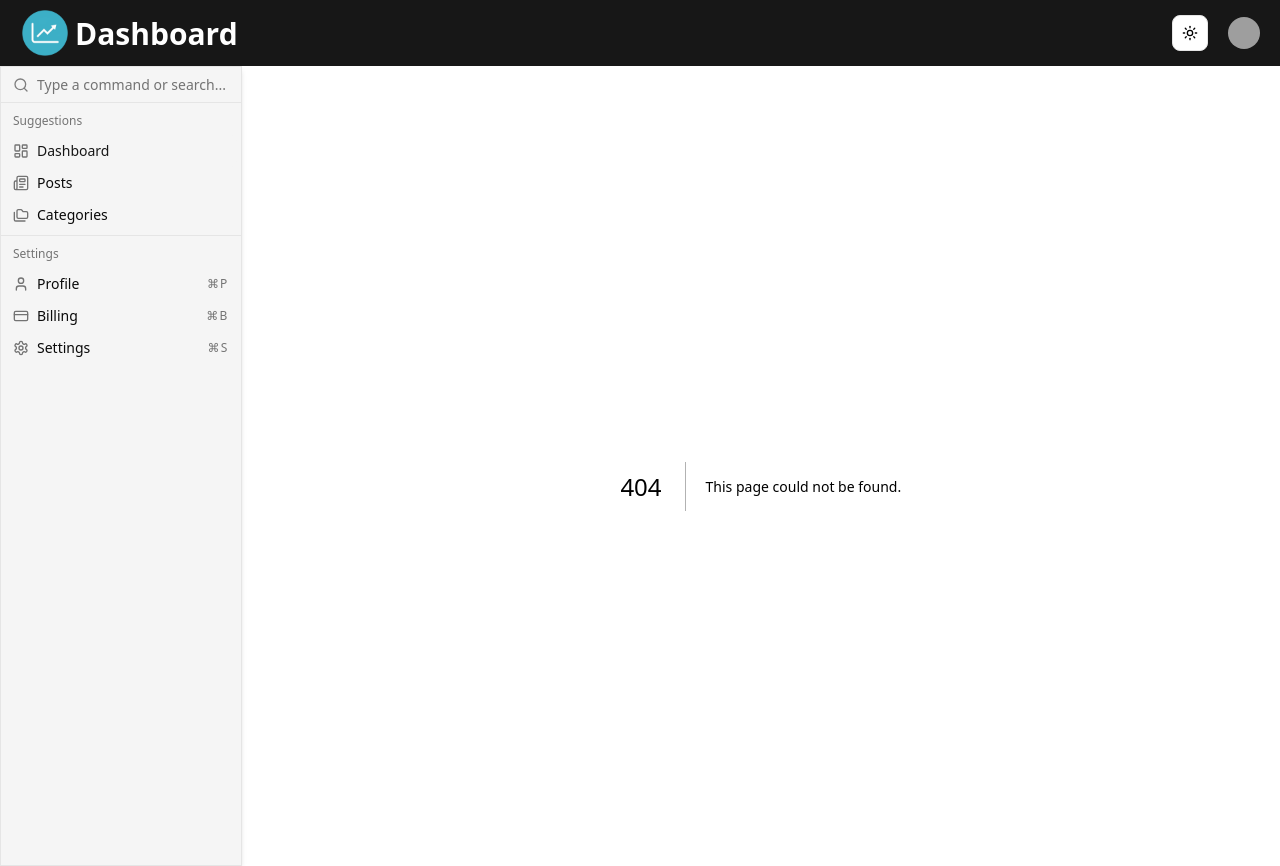
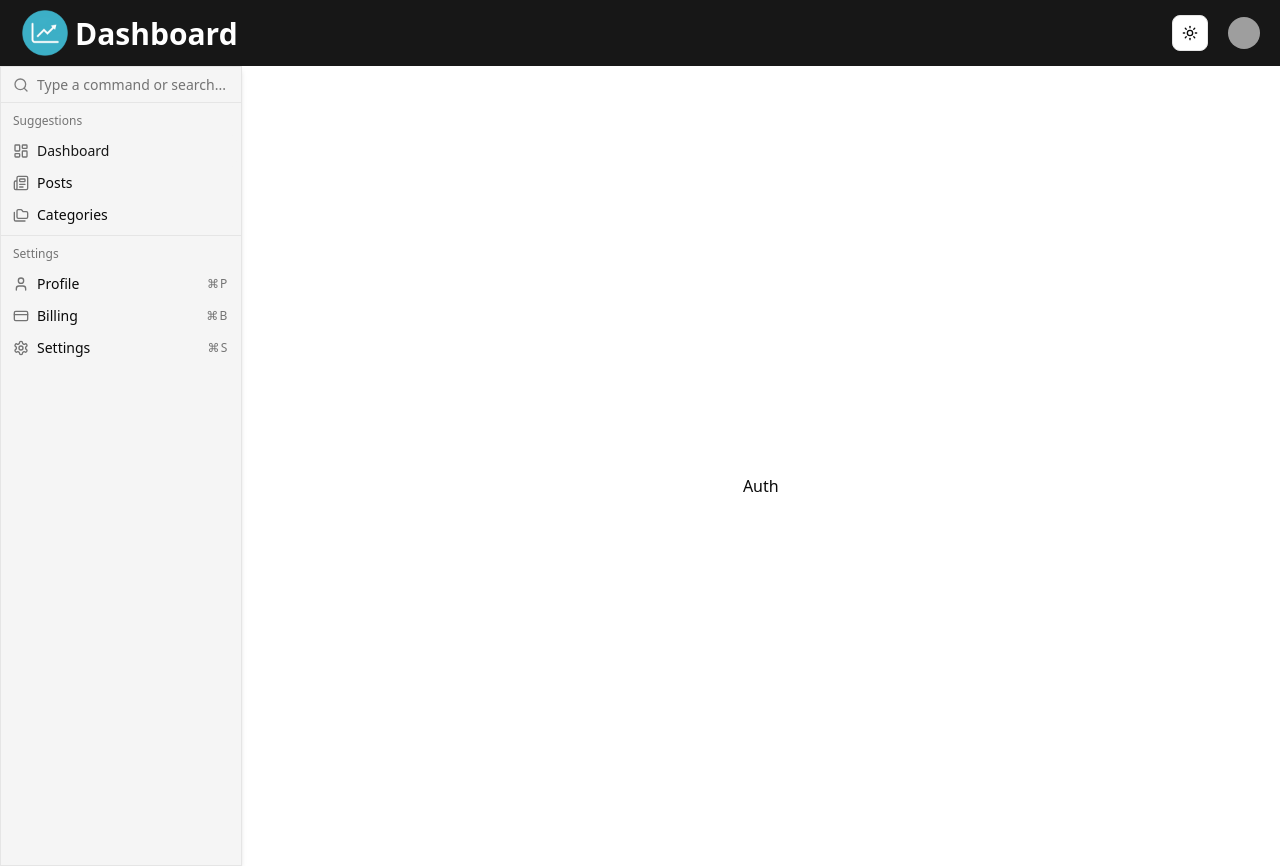
Before and after one commit to HumbleBoyy/Admin-Dashboard-NextJs, a Next.js app: page /auth in a window 1280 px wide. Before the commit this address had no page. Built offline with nearby package versions, Linux system fonts and the light colour scheme; grey boxes are pictures that could not be loaded.

Commit message:
New Commit

```diff
--- /dev/null
+++ b/app/(auth)/auth/page.tsx
@@ -0,0 +1,9 @@
+import React from 'react'
+
+const Auth = () => {
+  return (
+    <div>Auth</div>
+  )
+}
+
+export default Auth
--- /dev/null
+++ b/app/(auth)/layout.tsx
@@ -0,0 +1,11 @@
+
+
+const AuthLayout = ({children}: {children: React.ReactNode}) => {
+  return (
+    <div className="h-[100vh] flex items-center justify-center relative">
+        {children}
+    </div>
+  )
+}
+
+export default AuthLayout
```
